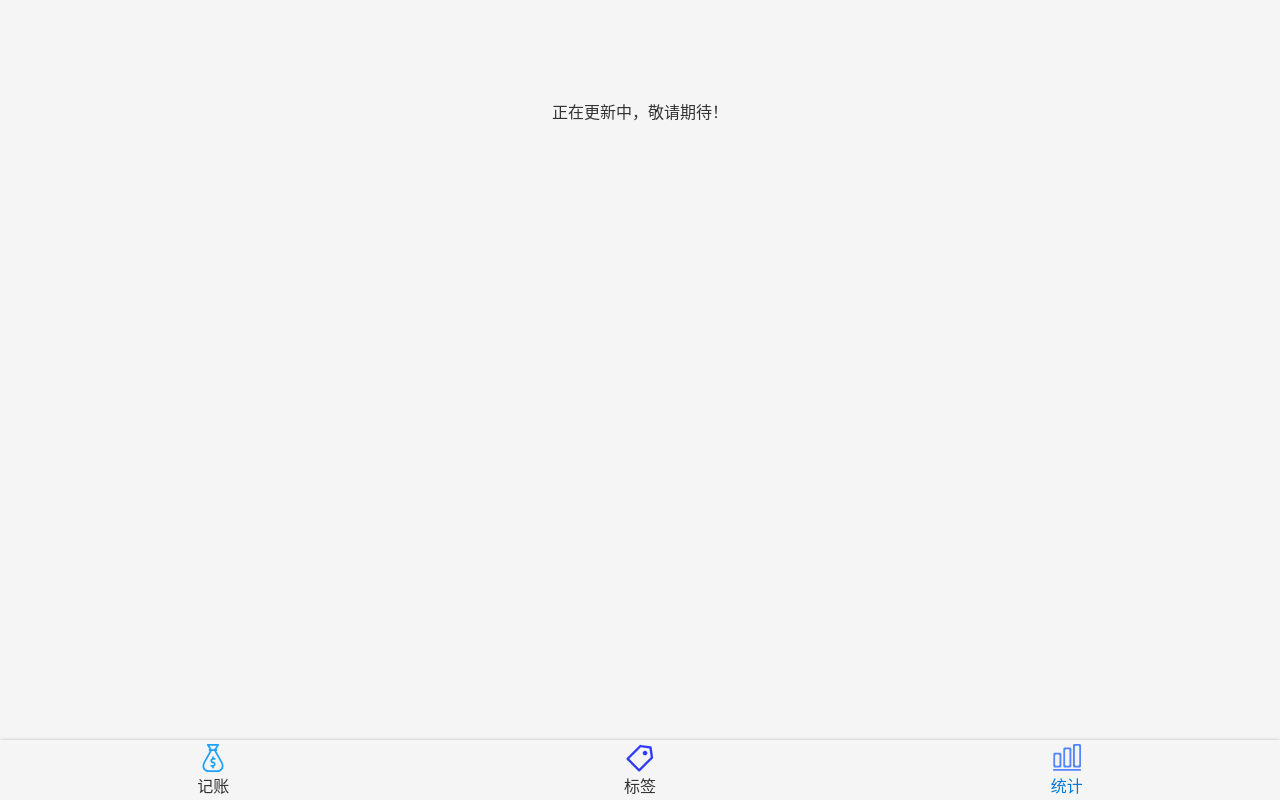
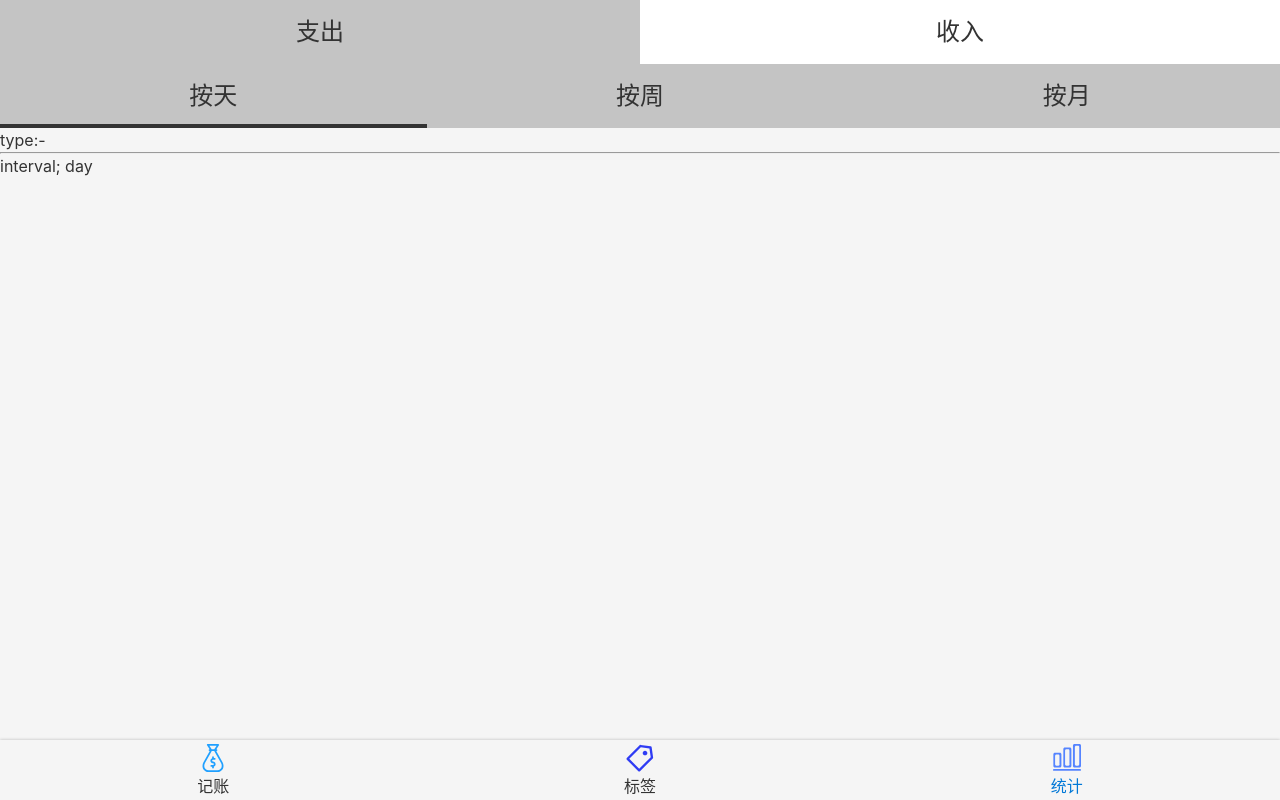
Before and after one commit to qwxying/morney, a Vue app: page /#/statistics in a window 1280 px wide. Built offline with nearby package versions, Linux system fonts and the light colour scheme.

Commit message:
抽离 Tabs.vue, 使用在 Statistics.vue 里面

```diff
--- a/src/assets/style/reset.scss
+++ b/src/assets/style/reset.scss
@@ -20,3 +20,7 @@
 :focus{
   outline: none ;
 }
+
+h1,h2,h3,h4,h5,h6{
+  font-weight: normal;
+}
--- a/src/components/Money/Types.vue
+++ b/src/components/Money/Types.vue
@@ -1,10 +1,10 @@
 <template>
   <div>
     <ul class="types">
-      <li :class="value === '-' && 'selected'"
+      <li :class="{[classPrefix + '-item']: classPrefix, selected: value==='-'}"
           @click="selectType('-')">支出
       </li>
-      <li :class="value === '+' && 'selected'"
+      <li :class="{[classPrefix + '-item']: classPrefix, selected: value==='+'}"
           @click="selectType('+')">收入
       </li>
     </ul>
@@ -14,9 +14,12 @@
 <script lang="ts">
   import Vue from 'vue';
   import {Component, Prop} from 'vue-property-decorator';
+
   @Component
   export default class Types extends Vue {
-    @Prop() readonly value!: string;
+    @Prop(String) readonly value!: string;
+    @Prop(String) classPrefix?: string;
+
     selectType(type: string) {
       if (type !== '-' && type !== '+') {
         throw new Error('type is unknown');
@@ -32,6 +35,7 @@
     display: flex;
     text-align: center;
     font-size: 24px;
+
     > li {
       width: 50%;
       height: 64px;
@@ -39,6 +43,7 @@
       justify-content: center;
       align-items: center;
       position: relative;
+
       &.selected::after {
         content: '';
         position: absolute;
--- /dev/null
+++ b/src/components/Tabs.vue
@@ -0,0 +1,63 @@
+<template>
+  <ul class="tabs">
+    <li v-for="item in dataSource" :key="item.value"
+        :class="liClass(item)"
+        @click="select(item)">{{item.text}}
+    </li>
+  </ul>
+</template>
+
+<script lang="ts">
+  import Vue from 'vue';
+  import {Component, Prop} from 'vue-property-decorator';
+
+  type DataSourceItem = { text: string; value: string }
+  @Component
+  export default class Tabs extends Vue {
+    @Prop({required: true, type: Array})
+    dataSource!: { text: string; value: string }[];
+    @Prop(String)
+    readonly value!: string;
+    @Prop(String)
+    classPrefix?: string;
+
+    liClass(item: DataSourceItem) {
+      return {
+        selected: item.value === this.value,
+        [this.classPrefix + '-tabs-item']: this.classPrefix
+      };
+    }
+
+    select(item: DataSourceItem) {
+      this.$emit('update:value', item.value);
+    }
+  }
+</script>
+
+<style lang="scss" scoped>
+  .tabs {
+    background: #c4c4c4;
+    display: flex;
+    text-align: center;
+    font-size: 24px;
+
+    > li {
+      width: 50%;
+      height: 64px;
+      display: flex;
+      justify-content: center;
+      align-items: center;
+      position: relative;
+
+      &.selected::after {
+        content: '';
+        position: absolute;
+        bottom: 0;
+        left: 0;
+        width: 100%;
+        height: 4px;
+        background: #333;
+      }
+    }
+  }
+</style>
--- a/src/custom.d.ts
+++ b/src/custom.d.ts
@@ -1,3 +1,9 @@
+type RootState = {
+  recordList: RecordItem[];
+  tagList: Tag[];
+  currentTag?: Tag;
+}
+
 type RecordItem = {
   tags: string[];
   notes: string;
--- a/src/router/index.ts
+++ b/src/router/index.ts
@@ -11,10 +11,10 @@
 const routes: Array<RouteConfig> = [
   {
     path: '/',
-    redirect: '/Money'
+    redirect: '/money'
   },
   {
-    path: '/Money',
+    path: '/money',
     component: Money
   },
   {
--- a/src/views/Statistics.vue
+++ b/src/views/Statistics.vue
@@ -1,19 +1,49 @@
 <template>
   <Layout>
-    <p>正在更新中，敬请期待！</p>
+    <Tabs class-prefix="type" :data-source="typeList" :value.sync="type"/>
+    <Tabs class-prefix="interval" :data-source="intervalList" :value.sync="interval"/>
+    <div>
+      type:{{type}}
+      <hr>
+      interval; {{interval}}
+    </div>
   </Layout>
 </template>
 
 <script lang="ts">
-  export default {
-    name: 'Statistics',
-  };
+  import Types from '@/components/Money/Types.vue';
+  import Vue from 'vue';
+  import {Component} from 'vue-property-decorator';
+  import Tabs from '@/components/Tabs.vue';
+
+  @Component({
+    components: {Tabs, Types},
+  })
+  export default class Statistics extends Vue {
+
+    type = '-';
+    interval = 'day';
+    intervalList = [
+      {text: '按天', value: 'day'},
+      {text: '按周', value: 'week'},
+      {text: '按月', value: 'month'}];
+    typeList = [
+      {text: '支出', value: '-'},
+      {text: '收入', value: '+'}
+    ];
+  }
 </script>
 
-<style>
-  p{
-    text-align: center;
-    margin: 100px auto  ;
+<style lang="scss" scoped>
+  ::v-deep .type-tabs-item {
+    background: white;
 
+    &.selected {
+      background: #c4c4c4;
+
+      &::after {
+        display: none;
+      }
+    }
   }
 </style>
```
Also changed, not shown: 1 other file (tests, documents, lock files or other folders).
